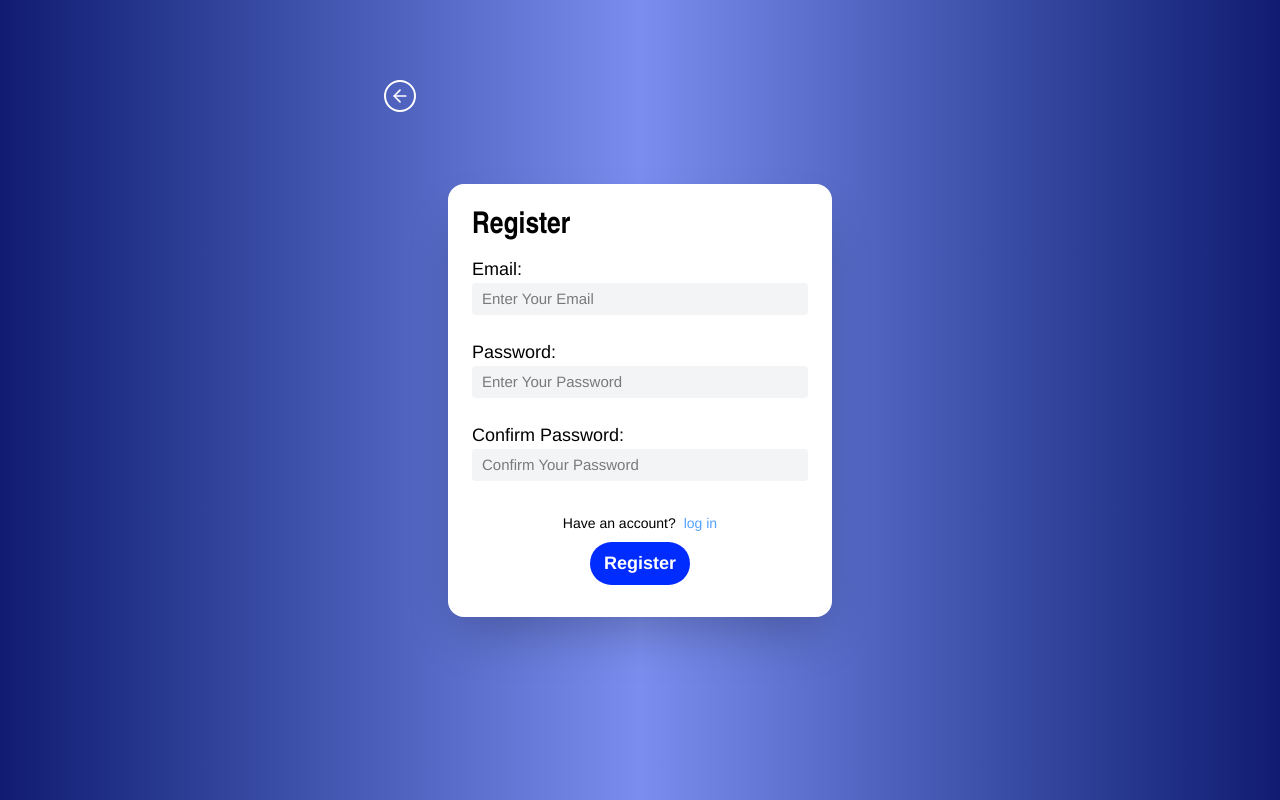
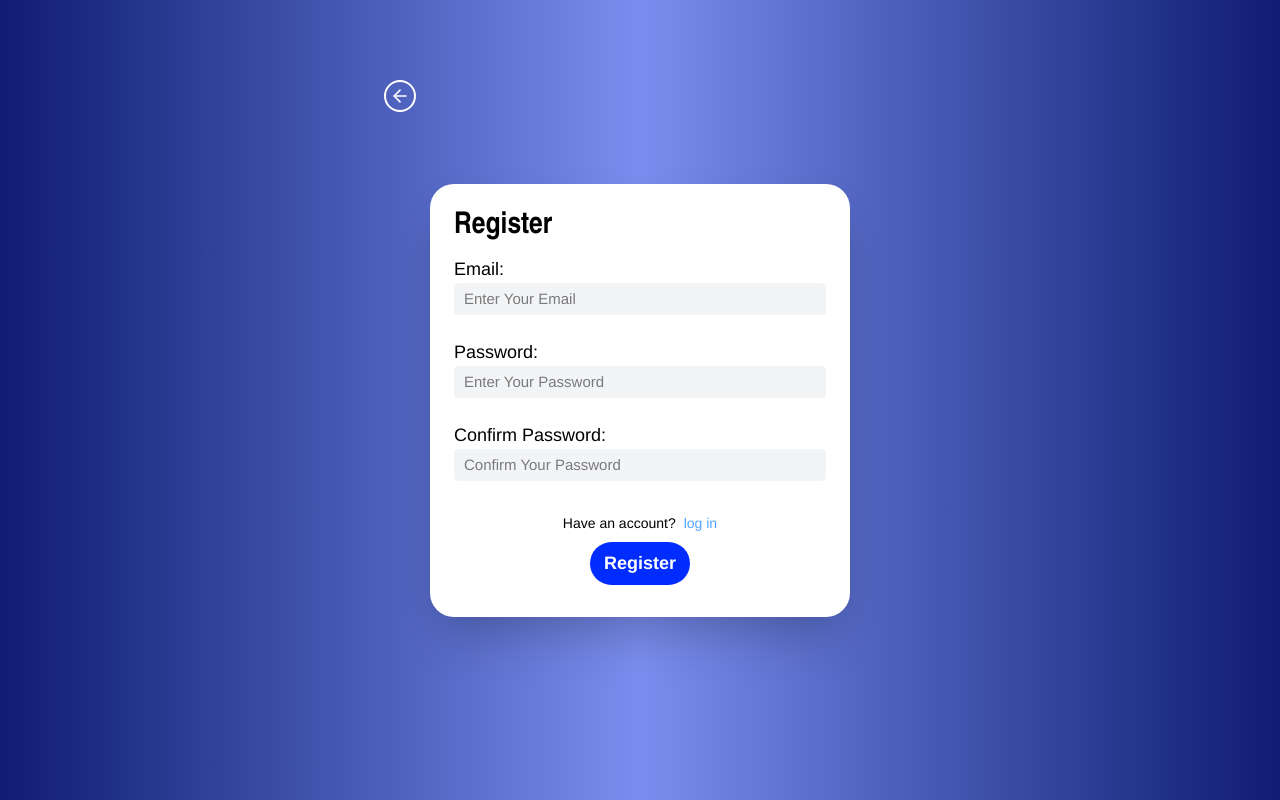
Before and after one commit to IbrahimZherati/StudyBuddy, a Next.js app in the folder studybuddy-frontend/: page /register in a window 1280 px wide. Built offline with nearby package versions, Linux system fonts and the light colour scheme.

Commit message:
Applied fixes to card-sign and page-sign

```diff
--- a/studybuddy-frontend/app/globals.css
+++ b/studybuddy-frontend/app/globals.css
@@ -6,12 +6,12 @@
     }
 
     .page-sign {
-        @apply flex flex-col justify-center items-center h-screen relative
+        @apply flex justify-center items-center p-4 min-h-screen
             bg-linear-90 from-[#111b71] via-[#7b8eef] to-[#111b71];
     }
 
     .card-sign {
-        @apply bg-white rounded-2xl shadow-2xl h-auto w-[30vw] absolute p-6 backdrop-blur-sm;
+        @apply w-full max-w-[420px] absolute p-6 bg-white rounded-3xl shadow-2xl backdrop-blur-sm;
     }
 
     .custom-form {
```
